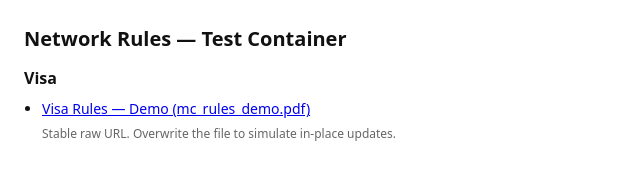
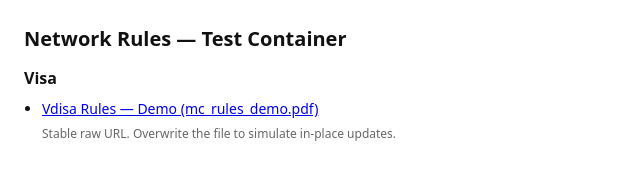
Before and after one commit to ddsa886/rules_test_repo, a plain HTML site: page index.html in a window 1280 px wide. Shown: the full height of the page, 0-640 px from the left. Drawn offline with Linux system fonts and the light colour scheme.

Commit message:
Update index.html

```diff
--- a/index.html
+++ b/index.html
@@ -21,7 +21,7 @@
       <ul>
         <li>
           <a href="https://raw.githubusercontent.com/ddsa886/rules_test_repo/main/mc_rules_demo.pdf" target="_blank" rel="noopener">
-            Visa Rules — Demo (mc_rules_demo.pdf)
+            Vdisa Rules — Demo (mc_rules_demo.pdf)
           </a>
           <div class="meta">Stable raw URL. Overwrite the file to simulate in-place updates.</div>
         </li>
```
